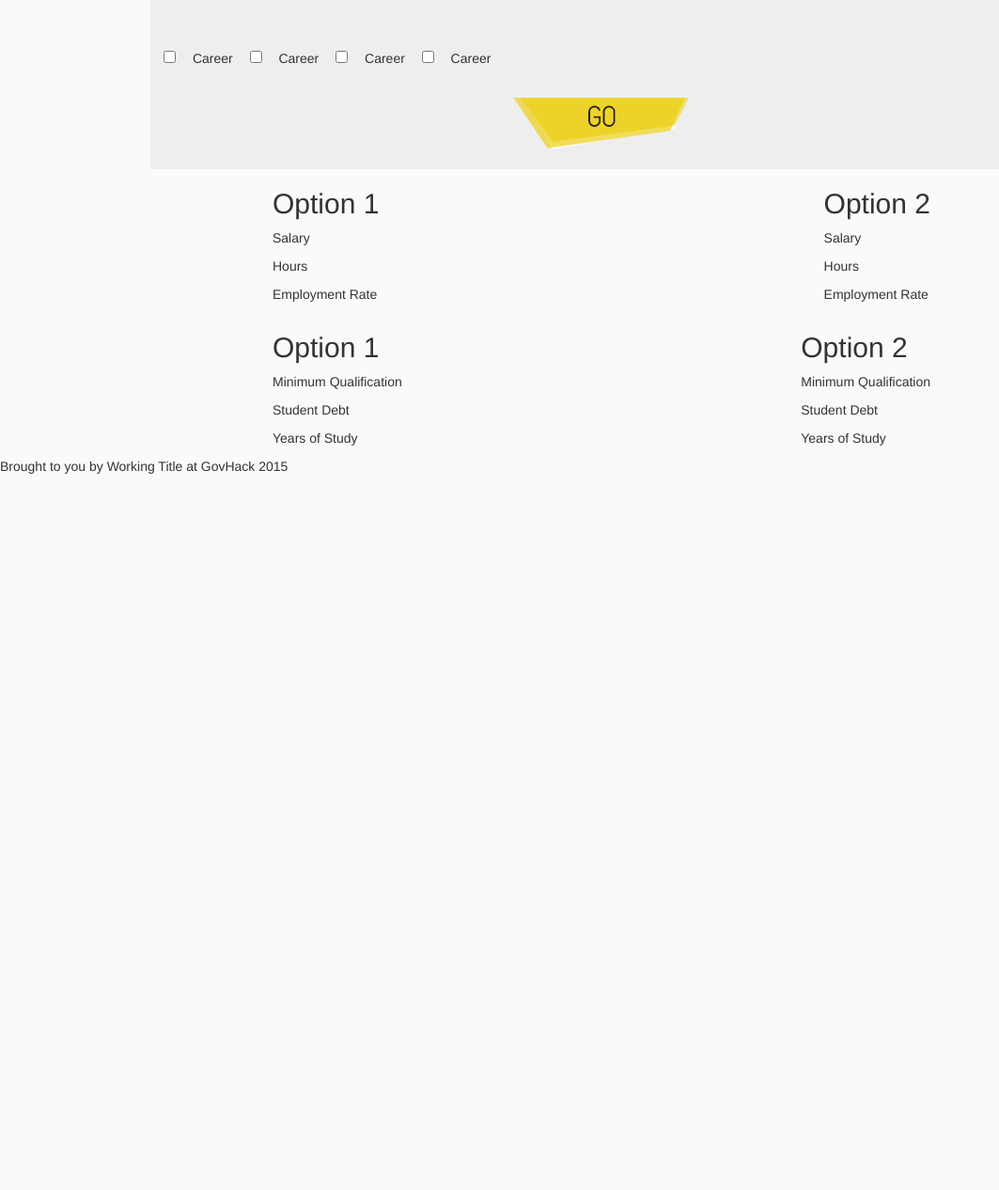
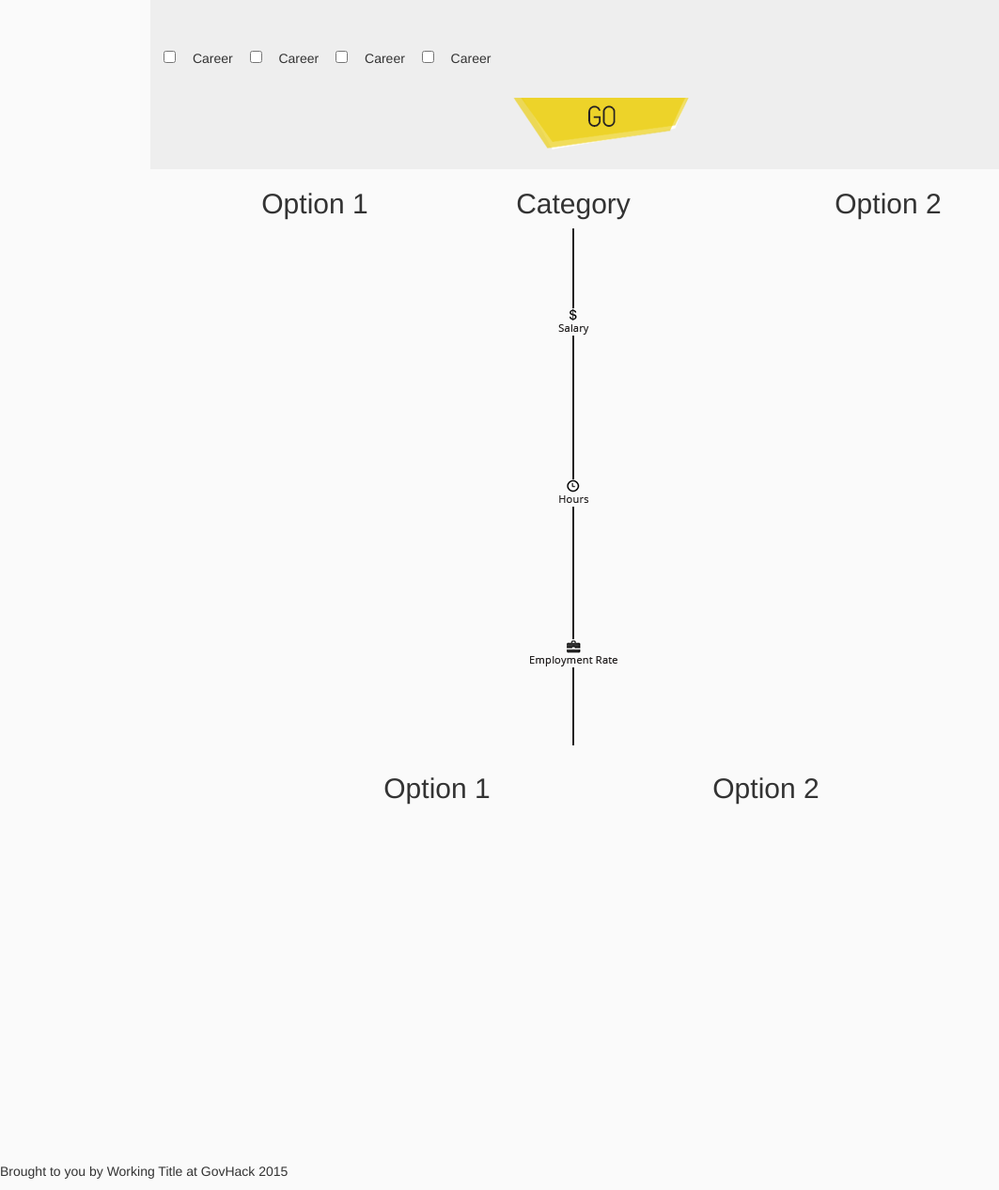
Before and after one commit to working-title/whats-next, a Django app: page / in a window 1280 px wide. Shown: the part 298-1564 px from the top of the page at 94% size, without its empty margins (0-1063 px from the left). Before the commit the page ends 802 px from the top, so only its background shows below. Run offline with Django 3.2, Linux system fonts and the light colour scheme; a map, chart or similar area stays blank; parts of the project's set-up code (start-up, migrations or seed data) failed here and were passed over; some libraries are stand-ins or nearby versions.

Commit message:
Circle and pie chart loading

```diff
--- a/pathways/static/pathways/css/main.css
+++ b/pathways/static/pathways/css/main.css
@@ -93,18 +93,29 @@ h1 {
 /*========WORK COMPARISON==========*/
 
 #work-comparison {
-	max-width: 700px;
+	width: 960px;
 	margin: 0 auto;
 }
 
 .option-one {
 	float: left;
-	max-width: 350px;
+	text-align: center;
+	width: 380px;
 }
+
+.middle-division{
+	/*float: middle;*/
+	float: left;
+	text-align: center;
+	width: 200px;
+}
+
 
 .option-two {
 	float: right;
-	max-width: 350px;
+	text-align: center;
+
+	width: 380px;
 }
 
 /*========FUTURE COMPARISON==========*/
--- a/pathways/templates/pathways/index.html
+++ b/pathways/templates/pathways/index.html
@@ -21,6 +21,7 @@
 	    </div>
 	</header>
 
+<script type="text/javascript" src="https://www.google.com/jsapi?autoload={'modules':[{'name':'visualization','version':'1.1','packages':['corechart']}]}"></script>
 	<main>
 		<ol class="breadcrumb">
 		  <li><a href="#">Social</a></li>
@@ -41,32 +42,34 @@
 		</div>
 
 		<div id="work-comparison" class="cf">
-			<div class="option-one">
+			<div class="option-one" id="option-one">
 				<h2>Option 1</h2>
-				<p>Salary</p>
-				<p>Hours</p>
-				<p>Employment Rate</p>
+				<canvas id="career1-salary" width="380" height="183" ></canvas>
+				<div id="career1-hours-pie" style="width: 380px; height: 183px;"></div>
+				<canvas id="career1-empl-rate" width="380" height="183" ></canvas>
 			</div>
-			<div class="option-two">
+			<div class="middle-division">
+				<h2> Category</h2>
+				<img src="{% static 'pathways/img/middle-division-big.png' %}" >
+			</div>
+			<div class="option-two" id="option-two">
 				<h2>Option 2</h2>
-				<p>Salary</p>
-				<p>Hours</p>
-				<p>Employment Rate</p>
+				<canvas id="career2-salary" width="380" height="183" ></canvas>
+				<div id="career2-hours-pie" style="width: 380px; height: 183px;"></div>
+				<canvas id="career2-empl-rate" width="380" height="183" ></canvas>
 			</div>
 		</div>
 
 		<div id="future-comparison" class="cf">
 			<div class="text option-one">
 				<h2>Option 1</h2>
-				<p>Minimum Qualification</p>
-				<p>Student Debt</p>
-				<p>Years of Study</p>
+				<div id="career1-quals-pie" style="width: 380px; height: 183px;"></div>
+				<canvas id="career1-debt" width="380" height="183" ></canvas>
 			</div>
 			<div class="text option-two">
 				<h2>Option 2</h2>
-				<p>Minimum Qualification</p>
-				<p>Student Debt</p>
-				<p>Years of Study</p>
+				<div id="career2-quals-pie" style="width: 380px; height: 183px;"></div>
+				<canvas id="career2-debt" width="380" height="183" ></canvas>
 			</div>
 		</div>
 	</main>
@@ -75,4 +78,9 @@
 		<p>Brought to you by Working Title at GovHack 2015</p>
 	</footer>
 
+ 	<script>
+	// drawSalaryCircle(document.getElementById("career1-salary"), 1, 100000);
+	// drawHoursChart(document.getElementById('career1-hours-pie'),1,20,40,20);
+</script>
+
 {% endblock %}
--- /dev/null
+++ b/static/js/circle-drawer.js
@@ -0,0 +1,108 @@
+var scaleOptions = [5,10,15,20,25,30,35,40,45,50];
+var radiusMin = 10;
+var radiusMax = 100;
+var circleX = 190;
+var circleY = 91.5;
+var colorPurple = '#9e5eff';
+var colorGreen = '#00df99';
+
+var salaryOptions = [10000,20000,30000,40000,50000,60000,70000,80000,90000];
+
+function drawSalaryCircle(canvas, option, salary){
+  var radius = 0;
+  for(var i = 0; i < 10; i++){
+    if(salary < salaryOptions[i]){
+      radius = scaleOptions[i];
+      break;
+    }
+  }
+  if (radius == 0){
+    radius = scaleOptions[9];
+  }
+  var color;
+  if(option == 1){
+    drawCircle(canvas, colorPurple, radius, circleX, circleY);
+  } else {
+    drawCircle(canvas, colorGreen, radius, circleX, circleY);
+  }
+}
+
+function drawEmploymentRateCircle(canvas, colour, rate, x, y){
+  var radius = 5;
+  for(var i = 0; i < 10; i++){
+    if(salary < salaryOptions[i]){
+      radius = scaleOptions[i];
+      break;
+    }
+  }
+  if (radius == 0){
+    radius = scaleOptions[9];
+  }
+  drawCircle(canvas, colour, radius, x, y);
+}
+
+function drawCircle (canvas, colour, radius, x, y){
+  var ctx = canvas.getContext("2d");
+  ctx.beginPath();
+  ctx.arc(x,y,radius,0,2*Math.PI);
+  ctx.fillStyle = colour;
+  ctx.fill();
+}
+
+// function mapSalaryRange (salary) {
+//   return (this - salaryMin) * (radiusMax - radiusMin) / (salaryMax - salaryMin) + radiusMax;
+// }
+
+function drawHoursChart(div, option, less30, between3060, more60) {
+
+  var data = google.visualization.arrayToDataTable([
+    ['Category', 'Hours per Week'],
+    ['< 30',     less30],
+    ['30-60',    between3060],
+    ['60+',  more60]
+  ]);
+  var options;
+  if(option == 1){
+      options = {
+      backgroundColor: '#fafafa',
+      slices: [{color: '#9e5eff'}, {color: '#b787fe'}, {color: '#812ffc'}]
+    };
+  } else {
+    options = {
+      backgroundColor: '#fafafa',
+      slices: [{color: '#00df99'}, {color: '#39efb6'}, {color: '#01bb81'}]
+    };
+  }
+
+  var chart = new google.visualization.PieChart(div);
+
+  chart.draw(data, options);
+}
+
+function drawQualificationChart(div, option, val1, val2, val3, val4) {
+
+  var data = google.visualization.arrayToDataTable([
+    ['Qualification', 'Level Reached'],
+    ['No qualification',     val1],
+    ['School',  val2]
+    ['Bachelors degree',    val3],
+    ['Degree above bachelors',    val4]
+  ]);
+
+  var options;
+  if(option == 1){
+      options = {
+      backgroundColor: '#fafafa',
+      slices: [{color: '#9e5eff'}, {color: '#b787fe'}, {color: '#812ffc'}, {color: '#caa6fe'}]
+    };
+  } else {
+    options = {
+      backgroundColor: '#fafafa',
+      slices: [{color: '#00df99'}, {color: '#39efb6'}, {color: '#01bb81'}, {color: '#71f5cc'}]
+    };
+  }
+
+  var chart = new google.visualization.PieChart(div);
+
+  chart.draw(data, options);
+}
--- a/templates/base.html
+++ b/templates/base.html
@@ -14,6 +14,8 @@
         <script src="{% static 'bootstrap/js/bootstrap.js' %}"></script>
 		<script src="{% static 'js/breadcrumb.js' %}"></script>
 		<script src="{% static 'js/skills_drop_down.js' %}"></script>
+    <script src="{% static 'js/circle-drawer.js' %}"></script>
+
         {% block head %} {%  endblock head %}
     </head>
 
```
Also changed, not shown: pathways/static/pathways/img/middle-division-big.png (added), pathways/static/pathways/img/middle-division.png (added).
